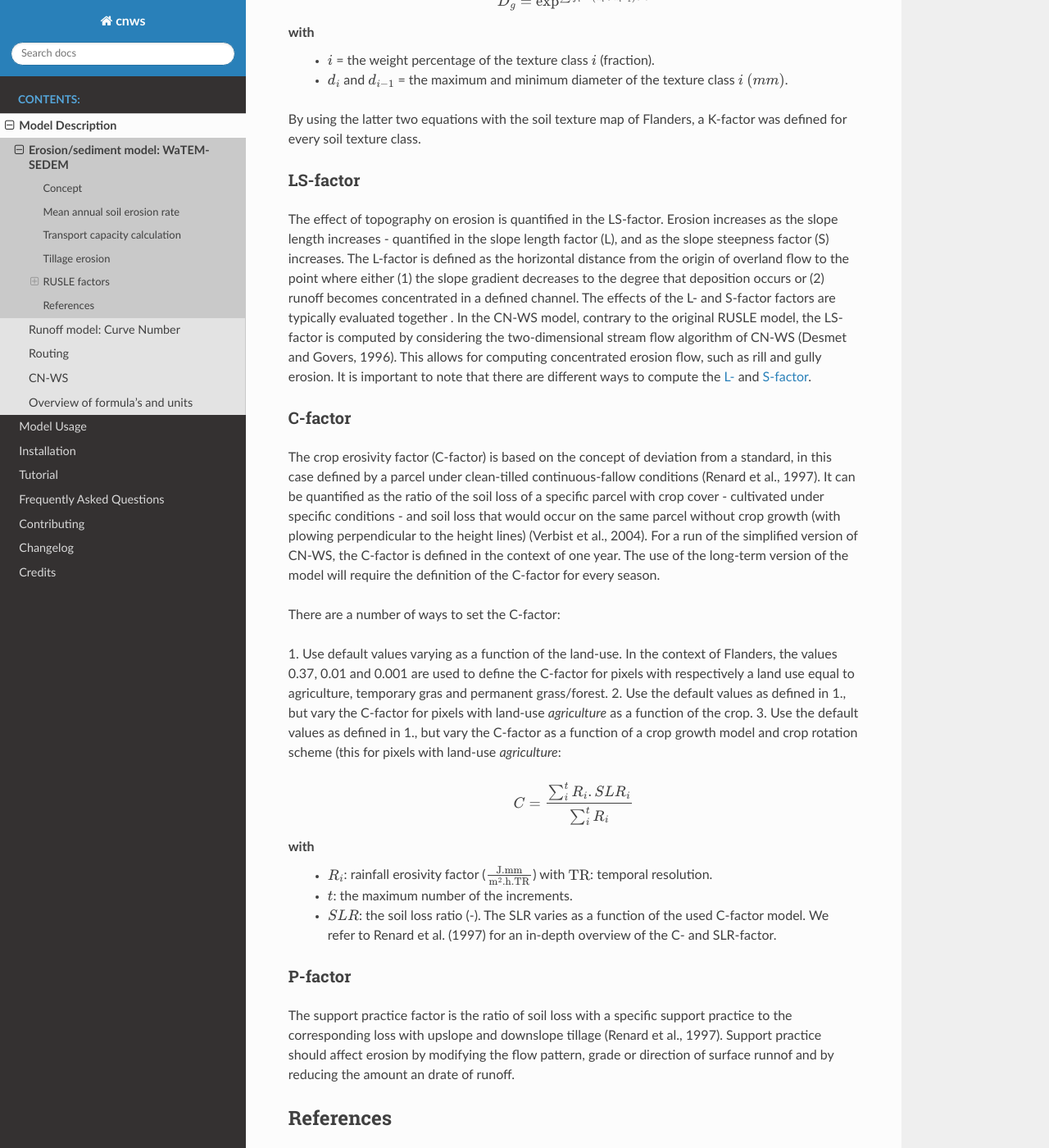
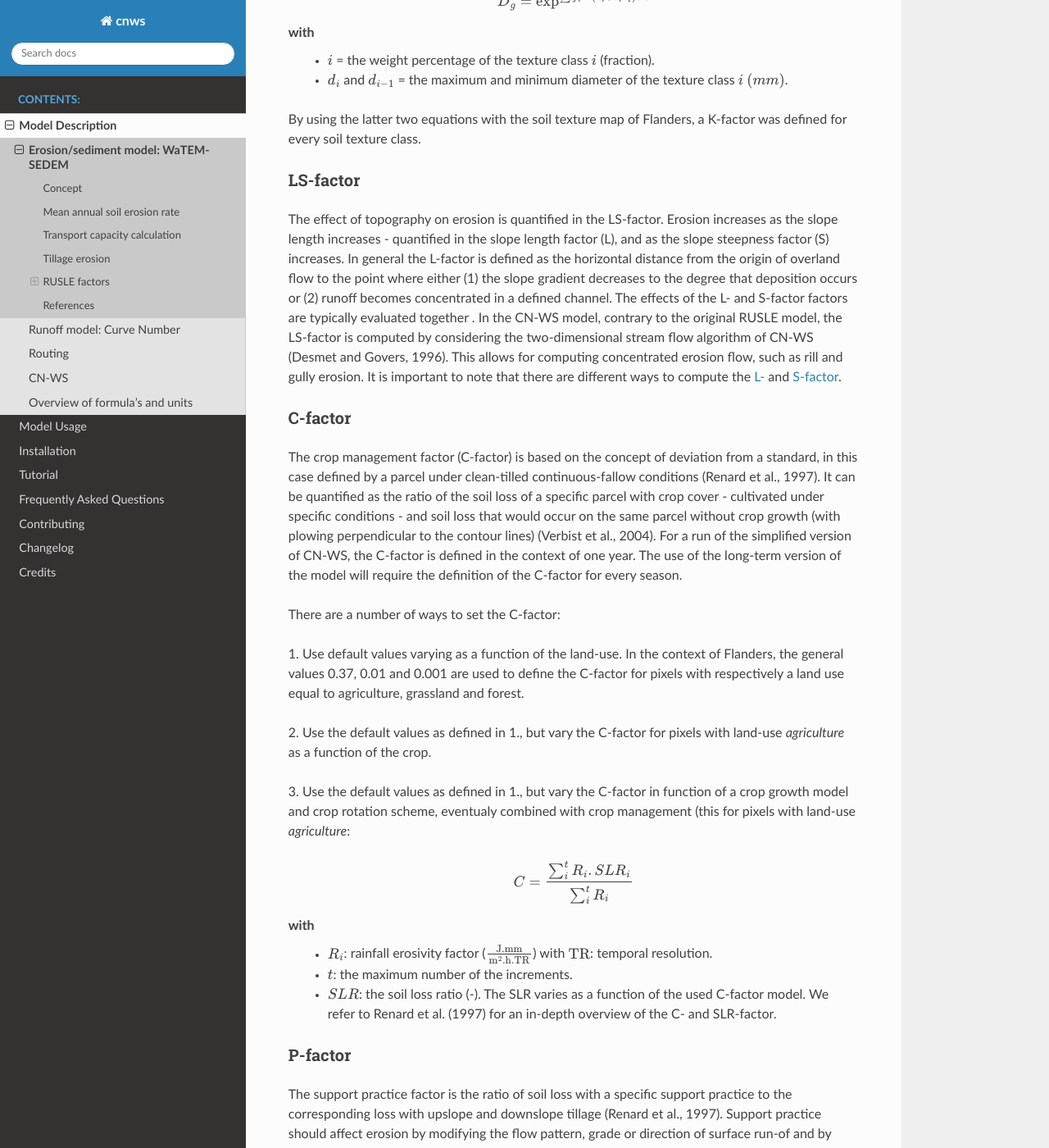
Before and after one commit to watem-sedem/watem-sedem, a Sphinx documentation site: the page built from docs/watem-sedem.rst, in a window 1280 px wide and 1400 px high, scrolled down 4116 px. Shown: the whole window at 82% size. Built offline with Sphinx 7.4.7 and the Read the Docs theme 2.0.0, drawn with Linux system fonts in a browser that asks for light colours; some of the changed text lies outside the part shown.

Commit message:
Textual changes in watem-sedem.rst, as proposed in review

```diff
--- a/docs/watem-sedem.rst
+++ b/docs/watem-sedem.rst
@@ -65,8 +65,8 @@ with
 
 - :math:`R`: rainfall erosivity factor (:math:`\frac{\text{MJ.mm}}{\text{m}^2.\text{h.year}}`)
 - :math:`K`: soil erodibility factor (:math:`\frac{\text{kg.h}}{\text{MJ.mm}}`)
-- :math:`LS`: topgographical slope and length factor (-)
-- :math:`C`: crop erosivity factor (-, :math:`\in [0,1]`)
+- :math:`LS`: topographical slope and length factor (-)
+- :math:`C`: crop management factor (-, :math:`\in [0,1]`)
 - :math:`P`: erosion control factor (-, :math:`\in [0,1]`)
 
 A detailed description of these factors is given :ref:`here <ruslefactors>`.
@@ -105,7 +105,7 @@ Tillage erosion
 ===============
 
 Tillage erosion, or soil translocation by tillage, is calculated according to
-the method of Van Oost et al. 2000. For every pixel the outgoing flux
+the method of Van Oost et al. (2000). For every pixel the outgoing flux
 :math:`Q_{s,t}` :math:`(kg.m^{-1})`  due to tillage translocation is calculated as
 
 .. math::
@@ -114,7 +114,7 @@ the method of Van Oost et al. 2000. For every pixel the outgoing flux
 with
 
 - :math:`ktil`: tillage transport coefficient :math:`(kg.m^{-1})`
-- :math:`S`: the local slope gradient (-)
+- :math:`S`: local slope gradient (-)
 
 :math:`S` is calculated as
 
@@ -196,9 +196,9 @@ a value of 870 :math:`\frac{\text{MJ.mm}}{\text{ha.h.year}}` is used since
 
 .. note::
     The R-factor can also be defined with other temporal resolutions.
-    For computing WaTEM/SEDEM on a resolution of month, the value :math:`R` can
+    For computing WaTEM/SEDEM on a monthly resolution, the value :math:`R` can
     be defined by the mean of each value for each month over a number of years
-    (mean fo all january values over 10 years). In this case the unit would be
+    (mean fo all january values over 10 years). In this case the unit is
     :math:`\frac{\text{J.mm}}{\text{m}^2.\text{h.month}}`
 
 .. _kfactor:
@@ -243,8 +243,8 @@ LS-factor
 
 The effect of topography on erosion is quantified in the LS-factor. Erosion
 increases as the slope length increases - quantified in the slope length
-factor (L), and as the slope steepness factor (S) increases. The L-factor is
-defined as the horizontal distance from the origin of overland flow to the
+factor (L), and as the slope steepness factor (S) increases. In general the
+L-factor is defined as the horizontal distance from the origin of overland flow to the
 point where either (1) the slope gradient decreases to the degree that
 deposition occurs or (2) runoff becomes concentrated in a defined channel.
 The effects of the L- and S-factor factors are typically evaluated together
@@ -259,13 +259,13 @@ different ways to compute the :ref:`L- <lmodel>` and :ref:`S-factor <smodel>`.
 C-factor
 ########
 
-The crop erosivity factor (C-factor) is based on the concept of deviation
+The crop management factor (C-factor) is based on the concept of deviation
 from a standard, in this case defined by a parcel under clean-tilled
 continuous-fallow conditions (Renard et al., 1997). It can be quantified
 as the ratio of the soil loss of a specific parcel with crop cover -
 cultivated under specific conditions - and soil loss that would occur on the
 same parcel without crop growth (with plowing perpendicular to the
-height lines) (Verbist et al., 2004). For a run of the simplified version of
+contour lines) (Verbist et al., 2004). For a run of the simplified version of
 CN-WS, the C-factor is defined in the context of one year. The use of the
 long-term version of the model will require the definition of the C-factor
 for every season.
@@ -273,14 +273,16 @@ for every season.
 There are a number of ways to set the C-factor:
 
 1. Use default values varying as a function of the land-use. In the context
-of Flanders, the values 0.37, 0.01 and 0.001 are used to define the C-factor
-for pixels with respectively a land use equal to agriculture, temporary gras
-and permanent grass/forest.
+of Flanders, the general values 0.37, 0.01 and 0.001 are used to define the C-factor
+for pixels with respectively a land use equal to agriculture, grassland
+and forest.
+
 2. Use the default values as defined in 1., but vary the C-factor for pixels
 with land-use `agriculture` as a function of the crop.
-3. Use the default values as defined in 1., but vary the C-factor as a
-function of a crop growth model and crop rotation scheme (this for pixels
-with land-use `agriculture`:
+
+3. Use the default values as defined in 1., but vary the C-factor in
+function of a crop growth model and crop rotation scheme, eventualy combined
+with crop management (this for pixels with land-use `agriculture`:
 
 .. math::
     C = \frac{\sum_i^t{R_i}.SLR_i}{\sum_i^t{R_i}}
@@ -301,8 +303,8 @@ P-factor
 The support practice factor is the ratio of soil loss with a specific
 support practice to the corresponding loss with upslope and downslope
 tillage (Renard et al., 1997). Support practice should affect erosion by
-modifying the flow pattern, grade or direction of surface runnof and by
-reducing the amount an drate of runoff.
+modifying the flow pattern, grade or direction of surface run-of and by
+reducing the amount an rate of run-off.
 
 References
 ==========
```
Also changed, not shown: other parts of docs/watem-sedem.rst (+10 -10 lines).
